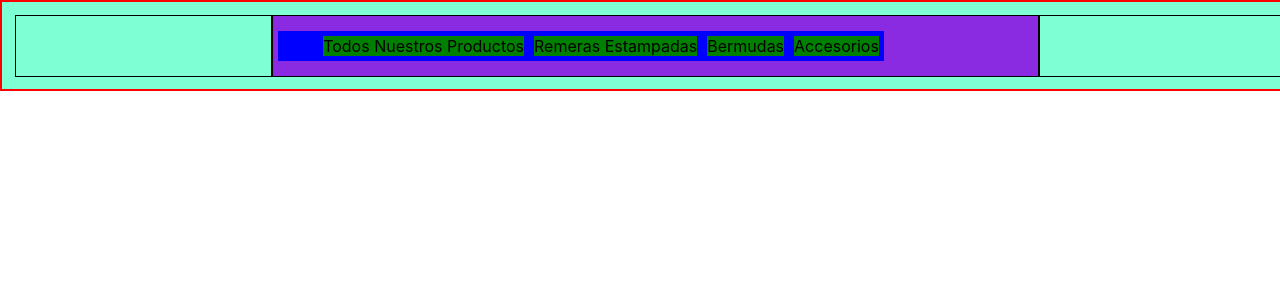
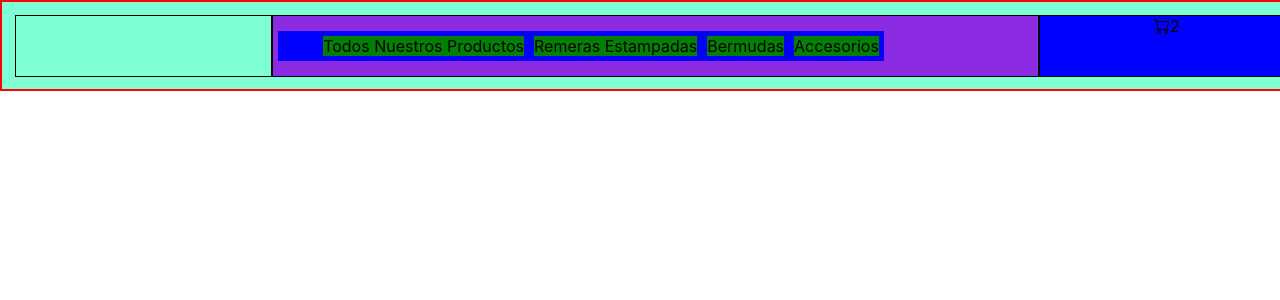
Before and after one commit to alexvallaro/proyectofinalparte1-vallaro, a React (Create React App) app: page / in a window 1280 px wide. Shown: the top 300 px of the page. Built offline with nearby package versions, Linux system fonts and the light colour scheme.

Commit message:
primerapartefinalizada

```diff
--- a/public/index.html
+++ b/public/index.html
@@ -24,6 +24,10 @@
       work correctly both with client-side routing and a non-root public URL.
       Learn how to configure a non-root public URL by running `npm run build`.
     -->
+
+    <!-- BOOTSTRAP -->
+    <link rel="stylesheet" href="https://cdn.jsdelivr.net/npm/bootstrap-icons@1.10.3/font/bootstrap-icons.css">
+
     <title>React App</title>
   </head>
   <body>
--- /dev/null
+++ b/src/CartWidget/CartWidget.css
@@ -0,0 +1,3 @@
+.cart {
+    text-align: center;
+}
--- a/src/CartWidget/CartWidget.js
+++ b/src/CartWidget/CartWidget.js
@@ -1,9 +1,12 @@
+import "./CartWidget.css"
+
 const CartWidget = () => {
     return (
-
-
-
-
-
+        <div className="cart">
+        <i className="bi bi-cart"></i>
+        <span className="cantCart">2</span>
+        </div>
     )
 }
+
+export default CartWidget;
--- a/src/NavBar.js/NavBar.css
+++ b/src/NavBar.js/NavBar.css
@@ -39,5 +39,6 @@ header .containerCart{
         border: 1px solid black;
         width: 20%;
         height: 100%;
+        background-color: blue;
 
         }
--- a/src/NavBar.js/NavBar.js
+++ b/src/NavBar.js/NavBar.js
@@ -1,5 +1,6 @@
 import "./NavBar.css"
 import ItemListContainer from "../ItemListContainer/ItemListContainer";
+import CartWidget from "../CartWidget/CartWidget";
 //el logo se importa aca. Primero se hace otro componente.js
 
 
@@ -22,6 +23,8 @@ const NavBar = () => {
             </nav>
 
             <div className="containerCart">
+                <CartWidget />
+
 
             </div>
         </header>
```
Also changed, not shown: public/cart.png (deleted).
